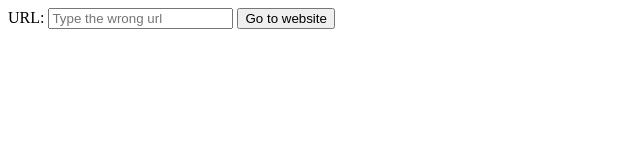
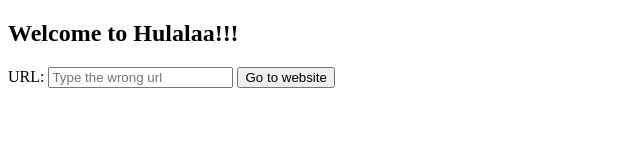
Before and after one commit to psk2/change-url, a plain HTML site: page index.html in a window 1280 px wide. Shown: the whole page, without its empty margins (0-640 px from the left). Drawn offline with Linux system fonts and the light colour scheme.

Commit message:
Update index.html

```diff
--- a/index.html
+++ b/index.html
@@ -1,9 +1,10 @@
 <!DOCTYPE html>
 <html>
   <head>
-    <title>Educative</title>
+    <title>Update your URL</title>
   </head>
   <body>
+    <h2>Welcome to Hulalaa!!!</h2>
     URL: <input type="text" placeholder="Type the wrong url" id="myInput">
     <button type="button" onclick="openTab();">Go to website</button>
 
```
